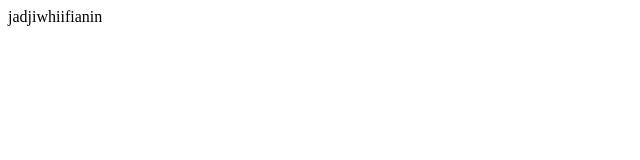
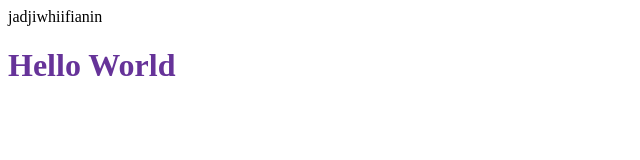
Before and after one commit to V23DAA/DesarrolloWeb, a plain HTML site: page index.html in a window 1280 px wide. Shown: the whole page, without its empty margins (0-640 px from the left). Drawn offline with Linux system fonts and the light colour scheme.

Commit message:
Se agrego un css

```diff
--- /dev/null
+++ b/estilos.css
@@ -0,0 +1,4 @@
+h1{
+    color: rebeccapurple;
+    font-size: 32px;
+}
--- a/index.html
+++ b/index.html
@@ -4,9 +4,11 @@
     <meta charset="UTF-8">
     <meta http-equiv="X-UA-Compatible" content="IE=edge">
     <meta name="viewport" content="width=device-width, initial-scale=1.0">
+    <link rel="stylesheet" href="estilos.css">
     <title>Pagina</title>
 </head>
 <body>
     jadjiwhiifianin
+    <h1>Hello World</h1>
 </body>
 </html>
```
